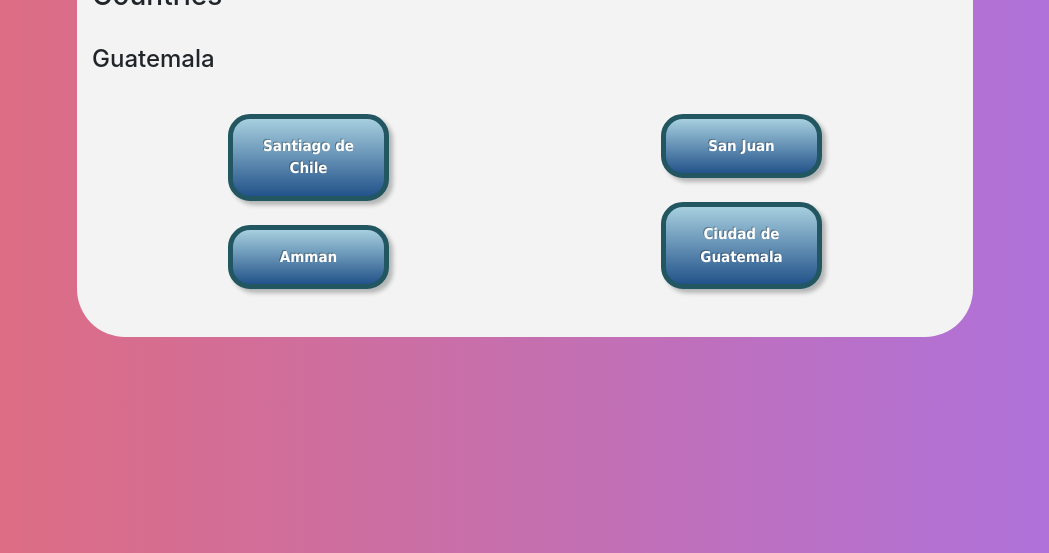
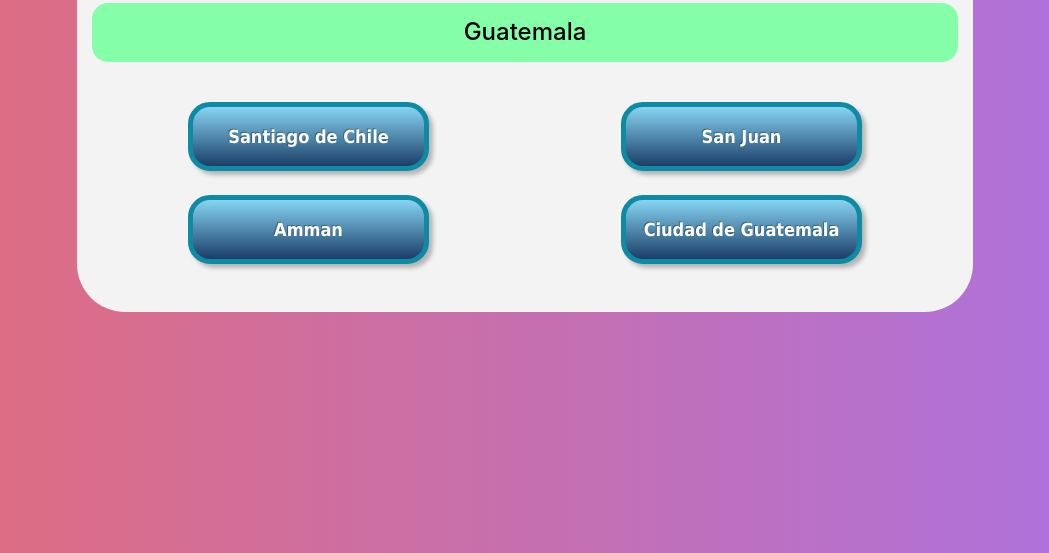
Before and after one commit to SidJain1412/CountryCapitalGuessGame, a Flask app: page / in a window 1280 px wide. Shown: the part 194-747 px from the top of the page, without its empty margins (115-1164 px from the left). Run offline with Flask 2, Linux system fonts and the light colour scheme; some libraries are stand-ins or nearby versions.

Commit message:
Modified HTML and CSS, made it prettier

```diff
--- a/static/css/styles.css
+++ b/static/css/styles.css
@@ -20,25 +20,33 @@ body{
     margin-top: -3%;
 }
 button{
-	border:5px solid #225661;-webkit-box-shadow: #B4B5B5 4px 4px 4px  ;-moz-box-shadow: #B4B5B5 4px 4px 4px ; box-shadow: #B4B5B5 4px 4px 4px  ; -webkit-border-radius: 22px; -moz-border-radius: 22px;border-radius: 22px;font-size:15px;font-family:tahoma, verdana, arial, sans-serif; padding: 16px 16px 16px 16px; text-decoration:none; display:inline-block;text-shadow: -1px -1px 0 rgba(0,0,0,0.3);font-weight:bold; color: #FFFFFF;
-	background-color: #a7cfdf; background-image: -webkit-gradient(linear, left top, left bottom, from(#a7cfdf), to(#23538a));
-	background-image: -webkit-linear-gradient(top, #a7cfdf, #23538a);
-	background-image: -moz-linear-gradient(top, #a7cfdf, #23538a);
-	background-image: -ms-linear-gradient(top, #a7cfdf, #23538a);
-	background-image: -o-linear-gradient(top, #a7cfdf, #23538a);
-	background-image: linear-gradient(to bottom, #a7cfdf, #23538a);filter:progid:DXImageTransform.Microsoft.gradient(GradientType=0,startColorstr=#a7cfdf, endColorstr=#23538a);
-	width: 40%;
+	border:5px solid #0E8AA4;-webkit-box-shadow: #B4B5B5 4px 4px 4px  ;-moz-box-shadow: #B4B5B5 4px 4px 4px ; box-shadow: #B4B5B5 4px 4px 4px  ; -webkit-border-radius: 22px; -moz-border-radius: 22px;border-radius: 22px;font-size:18px;font-family:tahoma, verdana, arial, sans-serif; padding: 16px 16px 16px 16px; text-decoration:none; display:inline-block;text-shadow: -1px -1px 0 rgba(0,0,0,0.3);font-weight:bold; color: #FFFFFF;
+	background-color: #87D4F3; background-image: -webkit-gradient(linear, left top, left bottom, from(#87D4F3), to(#1B3E67));
+	background-image: -webkit-linear-gradient(top, #87D4F3, #1B3E67);
+	background-image: -moz-linear-gradient(top, #87D4F3, #1B3E67);
+	background-image: -ms-linear-gradient(top, #87D4F3, #1B3E67);
+	background-image: -o-linear-gradient(top, #87D4F3, #1B3E67);
+	background-image: linear-gradient(to bottom, #87D4F3, #1B3E67);filter:progid:DXImageTransform.Microsoft.gradient(GradientType=0,startColorstr=#87D4F3, endColorstr=#1B3E67);
+	width: 60%;
 	margin:auto;
     display:block;
 	text-align: center;
 }
 
 button:hover{
- border:5px solid #136B16;
- background-color: #82bbd1; background-image: -webkit-gradient(linear, left top, left bottom, from(#82bbd1), to(#193b61));
- background-image: -webkit-linear-gradient(top, #82bbd1, #193b61);
- background-image: -moz-linear-gradient(top, #82bbd1, #193b61);
- background-image: -ms-linear-gradient(top, #82bbd1, #193b61);
- background-image: -o-linear-gradient(top, #82bbd1, #193b61);
- background-image: linear-gradient(to bottom, #82bbd1, #193b61);filter:progid:DXImageTransform.Microsoft.gradient(GradientType=0,startColorstr=#82bbd1, endColorstr=#193b61);
+ border:5px solid #17A91C;
+ background-color: #82bbd1; background-image: -webkit-gradient(linear, left top, left bottom, from(#82bbd1), to(#2DB9B1));
+ background-image: -webkit-linear-gradient(top, #82bbd1, #2DB9B1);
+ background-image: -moz-linear-gradient(top, #82bbd1, #2DB9B1);
+ background-image: -ms-linear-gradient(top, #82bbd1, #2DB9B1);
+ background-image: -o-linear-gradient(top, #82bbd1, #2DB9B1);
+ background-image: linear-gradient(to bottom, #82bbd1, #2DB9B1);filter:progid:DXImageTransform.Microsoft.gradient(GradientType=0,startColorstr=#82bbd1, endColorstr=#193b61);
 }
+
+#country-name {
+	text-align: center;
+	color: #000;
+	background: #84FFA8;
+	padding: 15px;
+	border-radius: 1rem;
+}
--- a/templates/index.html
+++ b/templates/index.html
@@ -10,15 +10,10 @@
         <div class="contact-image">
             <img src="https://www.feedbacksports.com/wp-content/uploads/2015/11/globe-flags.jpg" alt="rocket_contact"/>
         </div>
-        <h3>Countries</h3>
         <br>
-        <div class="row">
-            <div class="col-md-6">
-                <div class="form-group">
-                    <h4>{{ data['country'] }}</h4>
-                </div>
-			</div>
-		</div>
+        <div class="form-group">
+            <h4 id="country-name">{{ data['country'] }}</h4>
+        </div>
 		<br>
 		<div class="container">
 			<div class="row">
```
